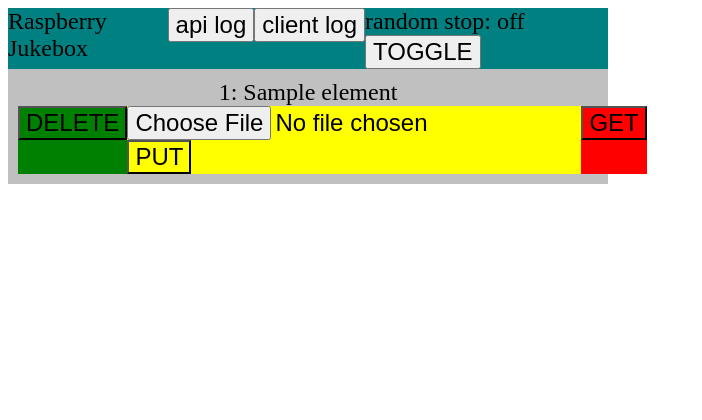
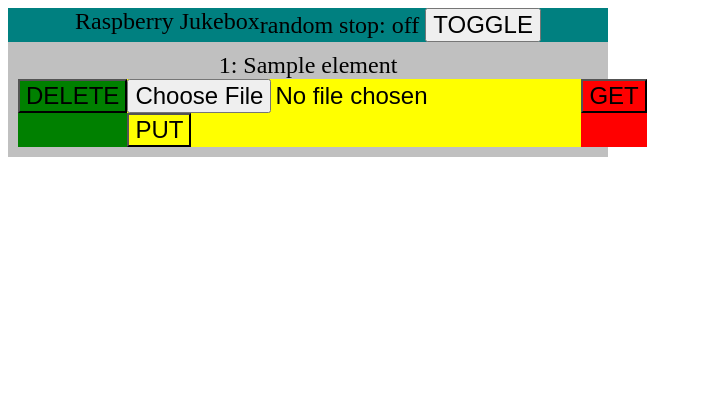
Before and after one commit to inttex/rpi_jukebox, a Flask app: template rpi_jukebox/api/templates/index.html in a window 1280 px wide. Shown: the top 420 px of the page, without its empty margins (0-702 px from the left). Run offline with Flask 2, Linux system fonts and the light colour scheme; the template is opened without the code that fills it: most values are stand-ins (such as "Sample title", 1, 10 or a date in 2020); parts of the project's set-up code (start-up, migrations or seed data) failed here and were passed over.

Commit message:
remove log in index

```diff
--- a/rpi_jukebox/api/templates/index.html
+++ b/rpi_jukebox/api/templates/index.html
@@ -4,21 +4,10 @@
 	<div id=header_content>
 		Raspberry Jukebox
 	</div>
-	<form method=get action=/log/api>
-		<div class='input'>
-			<input type='submit' value='api log'/>
-		</div>
-	</form>
-	<form method=get action=/log/client>
-		<div class='input'>
-			<input type='submit' value='client log'/>
-		</div>
-	</form>
-	<div>
 	<form method=post action=/parameters/random_stop>
 		random stop: {{ 'on' if random_stop else 'off' }}
 		<input type='submit' value='TOGGLE'/>
-	</div>
+	</form>
 </div>
 {% endblock %}
 {% block body %}
```
